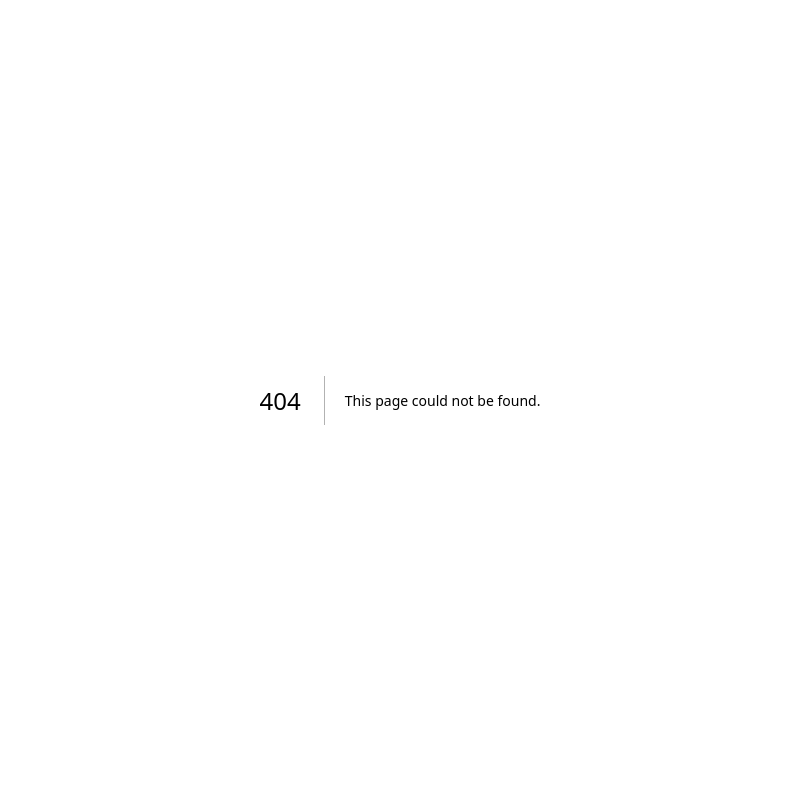
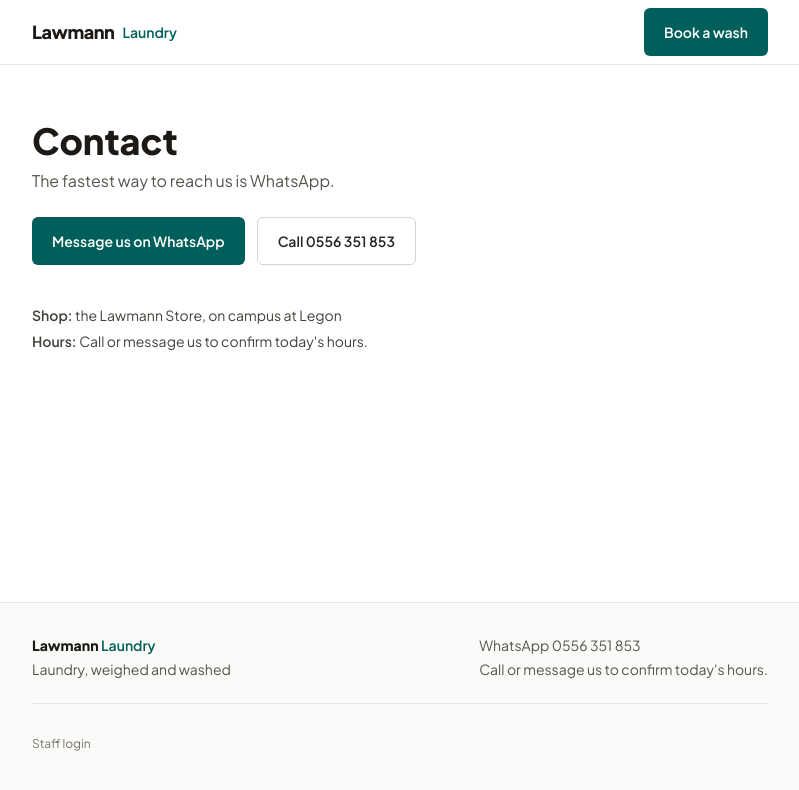
Before and after one commit to sambelteshazzar/LAWMANN-LAUNDRY, a Next.js app: page /contact in a window 1280 px wide. Before the commit this address had no page. Shown: the top 790 px of the page, without its empty margins (240-1039 px from the left). Built offline with nearby package versions, Linux system fonts and the light colour scheme.

Commit message:
Contact page: WhatsApp first, shop location and hours

```diff
--- /dev/null
+++ b/src/app/(public)/contact/page.tsx
@@ -0,0 +1,31 @@
+import { SITE } from '@/lib/site';
+import { CallButton, PublicPage, WhatsAppButton } from '@/components/public';
+
+export const metadata = { title: 'Contact' };
+
+export default function ContactPage() {
+  return (
+    <PublicPage>
+      <section className="pb-12 pt-8 md:pt-14">
+        <h1 className="text-3xl font-extrabold text-stone-900 md:text-4xl">Contact</h1>
+        <p className="mt-2 text-stone-600">The fastest way to reach us is WhatsApp.</p>
+
+        <div className="mt-6 flex flex-wrap gap-3">
+          <WhatsAppButton label="Message us on WhatsApp" message="Hello Lawmann, I would like to book a laundry wash." />
+          <CallButton />
+        </div>
+
+        <div className="mt-10 space-y-1.5 text-sm text-stone-700">
+          <p>
+            <span className="font-semibold">Shop: </span>
+            the Lawmann Store, on campus at Legon
+          </p>
+          <p>
+            <span className="font-semibold">Hours: </span>
+            {SITE.hours}
+          </p>
+        </div>
+      </section>
+    </PublicPage>
+  );
+}
```
